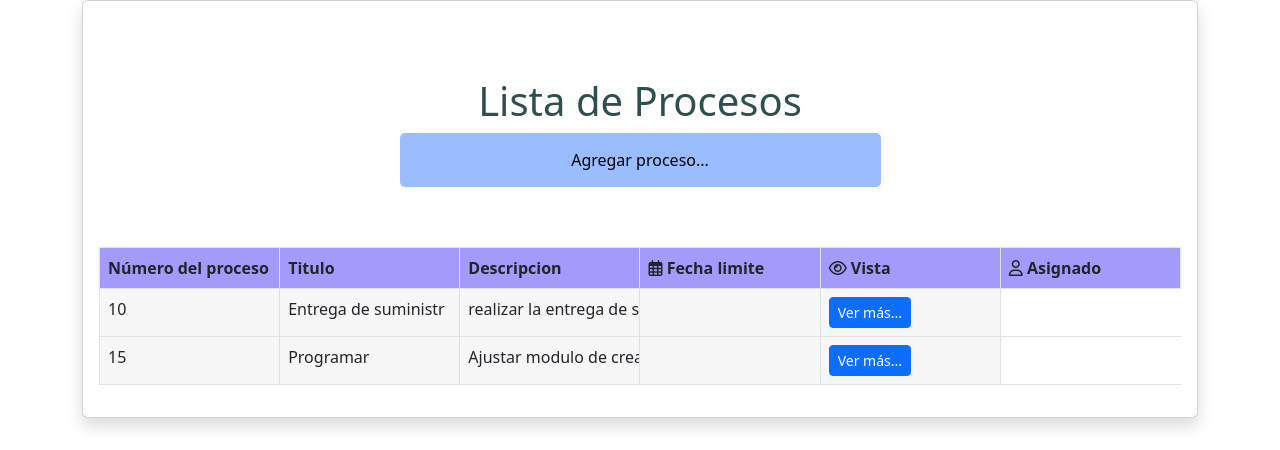
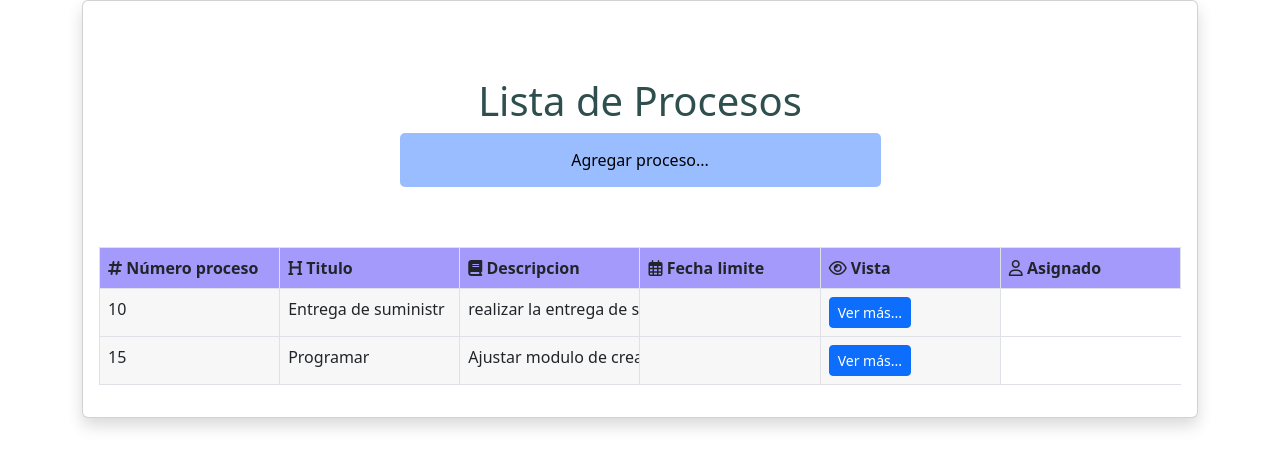
Before and after one commit to deividbautista/Task-Manager-flask, a Flask app: page / in a window 1280 px wide. Shown: the top 450 px of the page. Run offline with Flask 3, Linux system fonts and the light colour scheme; data comes from the database, SQL or seed files in the repository; some libraries are stand-ins or nearby versions.

Commit message:
Second commit

```diff
--- a/src/templates/index.html
+++ b/src/templates/index.html
@@ -29,9 +29,9 @@
                 <table class="table table-bordered">
                     <thead>
                         <tr>
-                            <th scope="col">Número del proceso</th>
-                            <th scope="col">Titulo</th>
-                            <th scope="col">Descripcion</th>
+                            <th scope="col"><i class="fa-solid fa-hashtag"></i> Número proceso</th>
+                            <th scope="col"><i class="fa-solid fa-heading"></i> Titulo</th>
+                            <th scope="col"><i class="fa-solid fa-book"></i> Descripcion</th>
                             <th scope="col"><i class="fa-regular fa-calendar-days"></i> Fecha limite</th>
                             <th scope="col"><i class="fa-regular fa-eye"></i> Vista</th>
                             <th scope="col"><i class="fa-regular fa-user"></i> Asignado</th>
```
